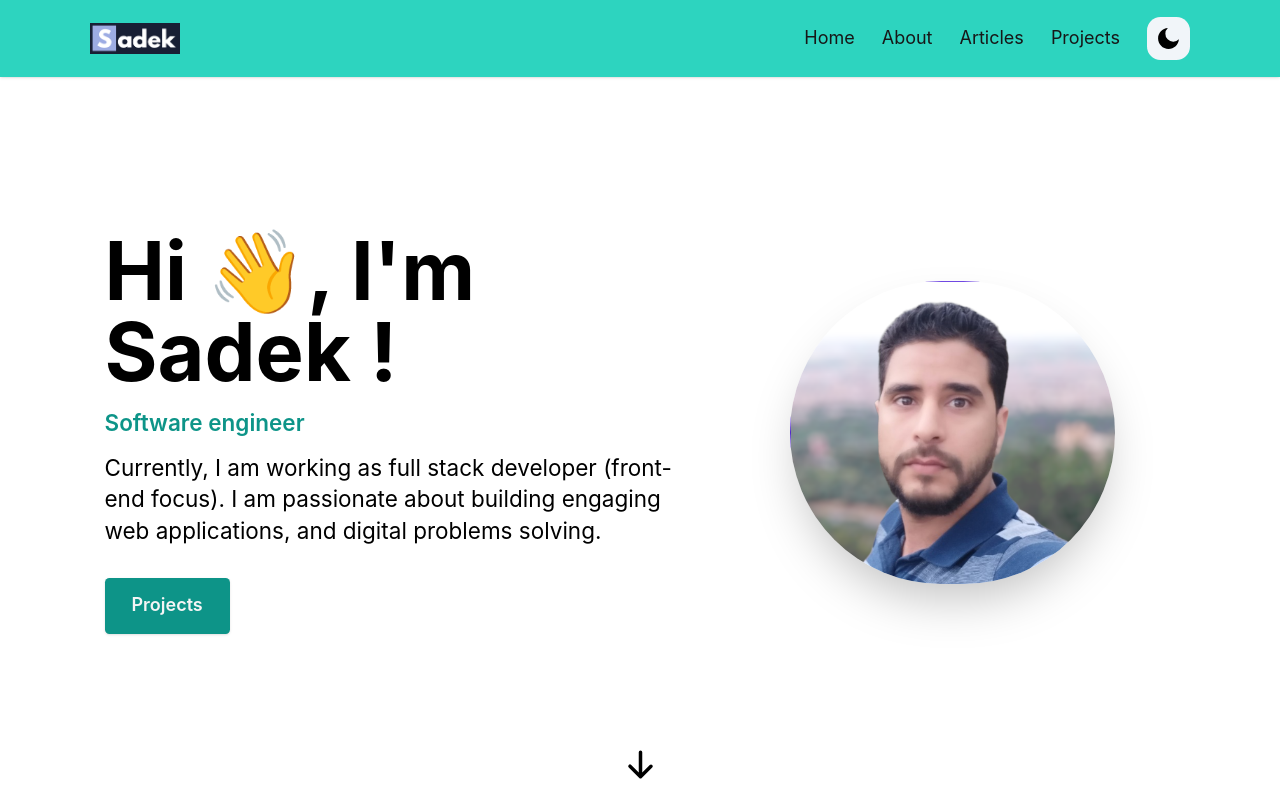
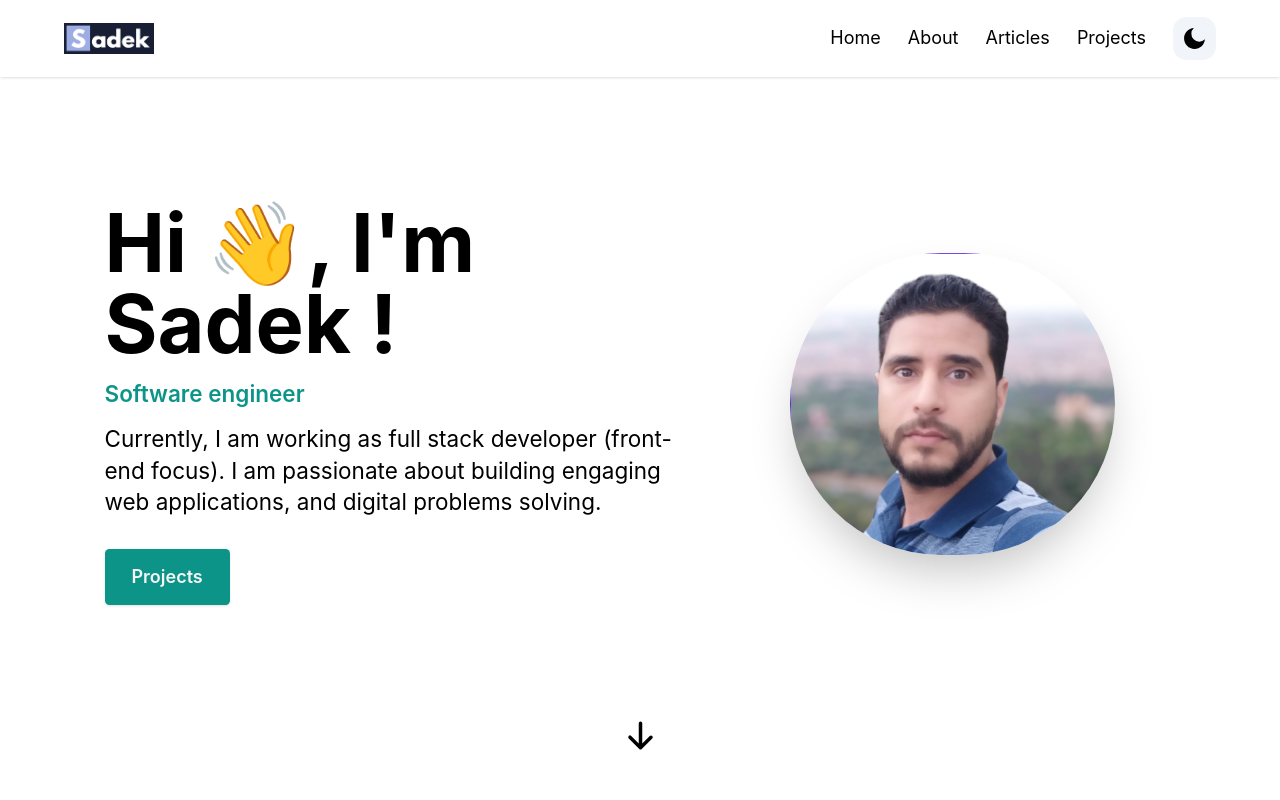
Before and after one commit to aMahdaoui/sadek-nextjs-blog, a Next.js app: page / in a window 1280 px wide. Shown: the top 800 px of the page. Built offline with nearby package versions, Linux system fonts and the light colour scheme.

Commit message:
fix: fix bg color in dark mode

```diff
--- a/components/layout.js
+++ b/components/layout.js
@@ -12,7 +12,6 @@ export default function Layout({ children, home }) {
     <div>
       <HeadMetaData metaData={META_DATA} />
       <StickyHeader home={home} />
-      max-width: 65rem; padding: 0 1rem; margin: 3rem auto 0rem;
       <main className="max-w-5xl px-5 mt-12 mb-0 mx-auto">
         {children}
         {!home && (
--- a/components/stickyHeader.js
+++ b/components/stickyHeader.js
@@ -31,8 +31,12 @@ export default function StickyHeader({ home }) {
   // const pathname = usePathname();
   const [navbar, setNavbar] = useState(false);
   return (
-    <header className="w-full mx-auto px-4 sm:px-20 fixed z-10 top-0 shadow bg-teal-400  dark:bg-blue-500">
-      <div className="justify-between md:items-center md:flex dark:bg-green">
+    <header
+      className={`w-full mx-auto px-4 fixed z-10 top-0 shadow ${
+        currentTheme === 'dark' ? 'bg-[#0f1729]' : 'bg-white'
+      } `}
+    >
+      <div className="max-w-5xl mx-auto justify-between md:items-center md:flex ">
         <div>
           <div className="flex items-center justify-between py-3 md:py-5 md:block">
             <NavBarLink path="home" home={home}>
@@ -71,7 +75,7 @@ export default function StickyHeader({ home }) {
                     key={idx}
                     path={`${item.page}`}
                     className={
-                      'cursor-pointer block lg:inline-block text-neutral-900  hover:text-neutral-500 dark:text-neutral-100'
+                      'cursor-pointer block lg:inline-block  hover:text-[#9bade1]'
                     }
                     activeClass="active"
                     spy={true}
--- a/pages/posts/[id].js
+++ b/pages/posts/[id].js
@@ -11,11 +11,9 @@ export default function Post({ postData }) {
       <Head>
         <title>{postData.title}</title>
       </Head>
-      <article className="mx-auto my-24 max-w-3xl prose  dark:prose-invert">
+      <article className="mx-auto my-24 max-w-3xl">
         <div className="border-b-2 pb-2">
-          <h1 className=" dark:text-green-600 text-4xl my-4 font-bold">
-            {postData.title}
-          </h1>
+          <h1 className="text-4xl my-4 font-bold">{postData.title}</h1>
           <div className="font-light">
             <Date dateString={postData.date} />
             <Tags tags={postData.tags} />
--- a/styles/global.css
+++ b/styles/global.css
@@ -1,6 +1,10 @@
 @tailwind base;
 @tailwind components;
 @tailwind utilities;
+
+.dark body {
+  background: #0f1729;
+}
 html,
 body {
   padding: 0;
```
